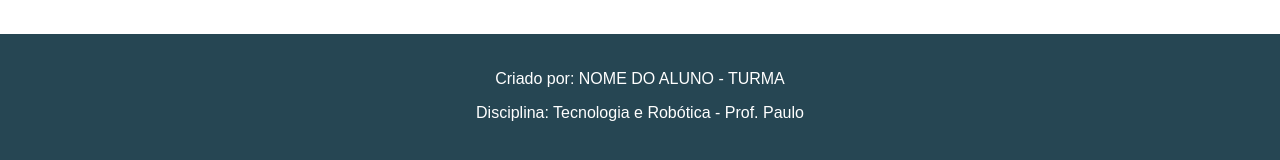
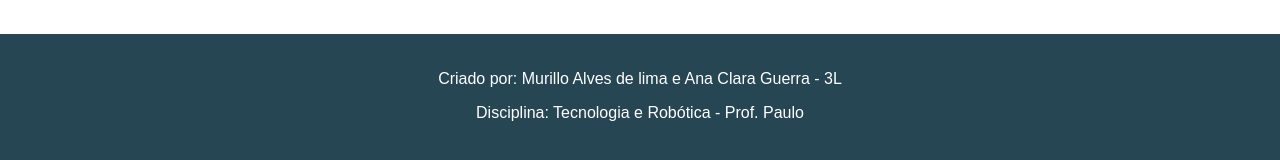
Before and after one commit to AikoSama779/3L, a plain HTML site: page index.html in a window 1280 px wide. Shown: the part 548-708 px from the top of the page. Drawn offline with Linux system fonts and the light colour scheme.

Commit message:
Update index.html

```diff
--- a/index.html
+++ b/index.html
@@ -36,7 +36,7 @@
     <!-- Rodapé -->
     <footer class="footer">
         <div class="container">
-            <p>Criado por: NOME DO ALUNO - TURMA</p>
+            <p>Criado por: Murillo Alves de lima e Ana Clara Guerra - 3L</p>
             <p>Disciplina: Tecnologia e Robótica - Prof. Paulo</p>
         </div>
     </footer>
```
